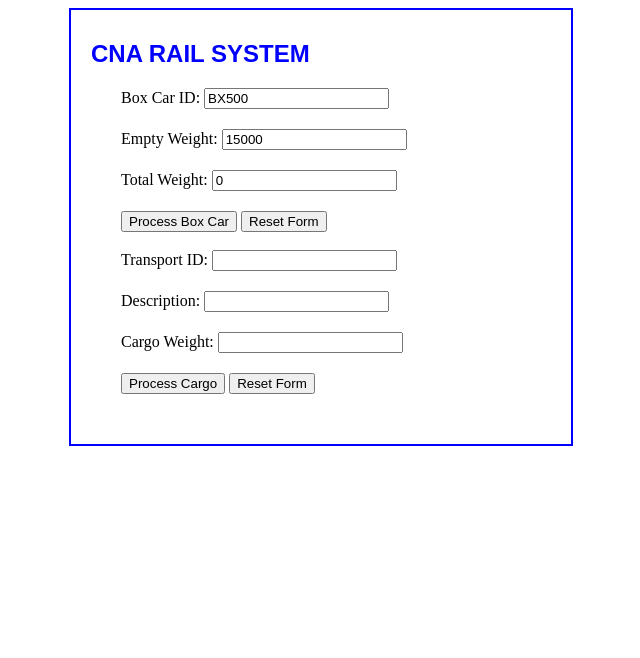
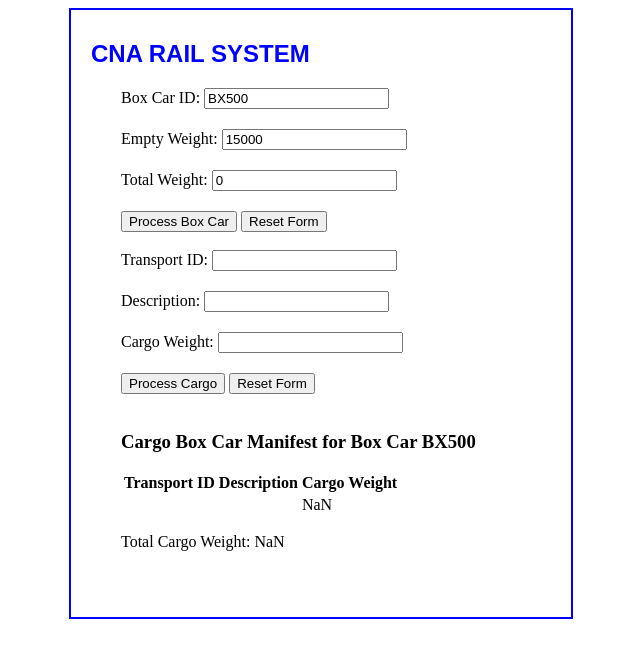
Before and after one commit to sheham14/JS-Spring-2024, a plain HTML site: page A1/index.html in a window 1280 px wide. Both pictures are taken after a click on the button "Process Cargo". Shown: the whole page, without its empty margins (319-959 px from the left). Drawn offline with Linux system fonts and the light colour scheme.

Commit message:
Cargo processing logic implemented

```diff
--- a/A1/index.html
+++ b/A1/index.html
@@ -4,13 +4,15 @@
     <meta charset="UTF-8">
     <meta name="viewport" content="width=device-width, initial-scale=1.0">
     <link rel="stylesheet" href="styles.css">
-    <title>A1</title>
+    <script src="process_cargo.js" type="text/javascript"></script>
+    <title>A1 Sheham</title>
 
 </head>
 <body>
 
     <div id="form-container">
         <h2 id="heading">CNA RAIL SYSTEM</h2>
+
         <label for="box-car-id-input">Box Car ID: </label>
         <input type="text" id="box-car-id-input" class="input-field" value="BX500" readonly>
         <br>
@@ -33,11 +35,43 @@
         <label for="cargo-weight-input">Cargo Weight: </label>
         <input type="text" id="cargo-weight-input" class="input-field">
         <br>
-        <button>Process Cargo</button>
-        <button>Reset Form</button>
+        <button onclick="processCargo()">Process Cargo</button>
+        <button onclick="resetForm()">Reset Form</button>
 
+        <br><br>
 
+        <h3 id="manifest-heading"></h3>
 
+        <table id="manifest-table" class="hidden">
+            <tr>
+                <th>Transport ID</th>
+                <th>Description</th>
+                <th>Cargo Weight</th>
+            <!-- </tr>
+            <tr>
+                <td>XXXXXXX</td>
+                <td>XXXXXXX</td>
+                <td>XXXXXXX</td>
+            </tr>
+            <tr>
+                <td>XXXXXX</td>
+                <td>XXXXXX</td>
+                <td>XXXXXX</td>
+            </tr>
+            <tr>
+                <td>XXXXXX</td>
+                <td>XXXXXX</td>
+                <td>XXXXXX</td>
+            </tr>
+            <tr>
+                <td>XXXXXX</td>
+                <td>XXXXXX</td>
+                <td>XXXXXX</td>
+            </tr> -->
+
+        </table>
+
+        <p id="total-weight-text"></p>
 
     </div>
 
--- a/A1/process_cargo.js
+++ b/A1/process_cargo.js
@@ -0,0 +1,49 @@
+function $(selector){
+    return document.querySelector(selector)
+}
+
+
+function resetForm(){
+    $("#transport-id-input").value = "";
+    $("#description-input").value = "";
+    $("#cargo-weight-input").value = "";
+}
+
+totalWeight = 0;
+
+function processCargo(){
+    // const manifestHeading = document.createElement("h3");
+    const boxCarID = $("#box-car-id-input").value;
+    const totalCargoWeight = $("#total-weight-input").value;
+    const transportID = $("#transport-id-input").value;
+    const description = $("#description-input").value;
+    const cargoWeight = parseInt($("#cargo-weight-input").value);
+    totalWeight += cargoWeight;
+    // const manifestHeadingText = document.createTextNode("Cargo Box Car Manifest for Box Car " + boxCarID);
+    // manifestHeading.appendChild(manifestHeadingText)
+    $("#manifest-heading").textContent = "Cargo Box Car Manifest for Box Car " + boxCarID;
+    $("#manifest-table").className = "";
+    const newRow = document.createElement("tr");
+    const newDataTransportId = document.createElement("td");
+    const newDataDescription = document.createElement("td");
+    const newDataCargoWeight = document.createElement("td");
+    newDataTransportId.textContent = transportID;
+    newDataDescription.textContent = description;
+    newDataCargoWeight.textContent = cargoWeight;
+    newRow.appendChild(newDataTransportId)
+    newRow.appendChild(newDataDescription)
+    newRow.appendChild(newDataCargoWeight)
+    const firstRow = $("tr");
+    const parentRow = firstRow.parentNode;
+    parentRow.after(newRow)
+    $("#total-weight-text").textContent = "Total Cargo Weight: " + totalWeight;
+    totalCargoWeight.value = totalWeight
+    // resetForm();
+}
+
+
+// GSX2037s01	Lamp Oil K1 Drum	10000
+// MED2033s02	Medical MX34111	16000
+// MED2033s01	Medical MX45000	16000
+// TXL2031s02	30,000 Coats	30000
+// TXL2031s01	50,000 Shirts	25000
--- a/A1/styles.css
+++ b/A1/styles.css
@@ -20,3 +20,15 @@ body{
 .input-field{
     margin-bottom: 20px;
 }
+
+.hidden{
+    display:none
+}
+
+td{
+    margin: 20px
+}
+
+tr{
+    margin: 20px
+}
```
Also changed, not shown: A1/cargo_processing.js (added).
